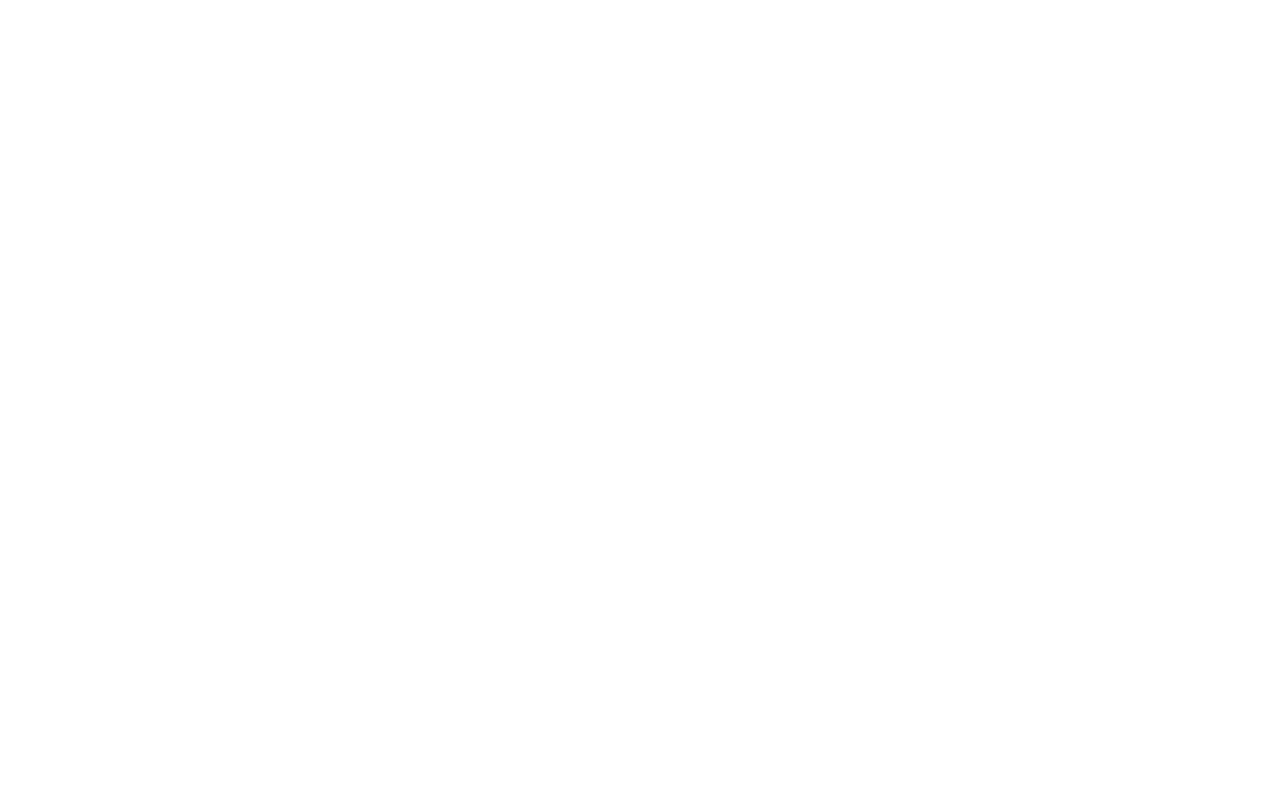
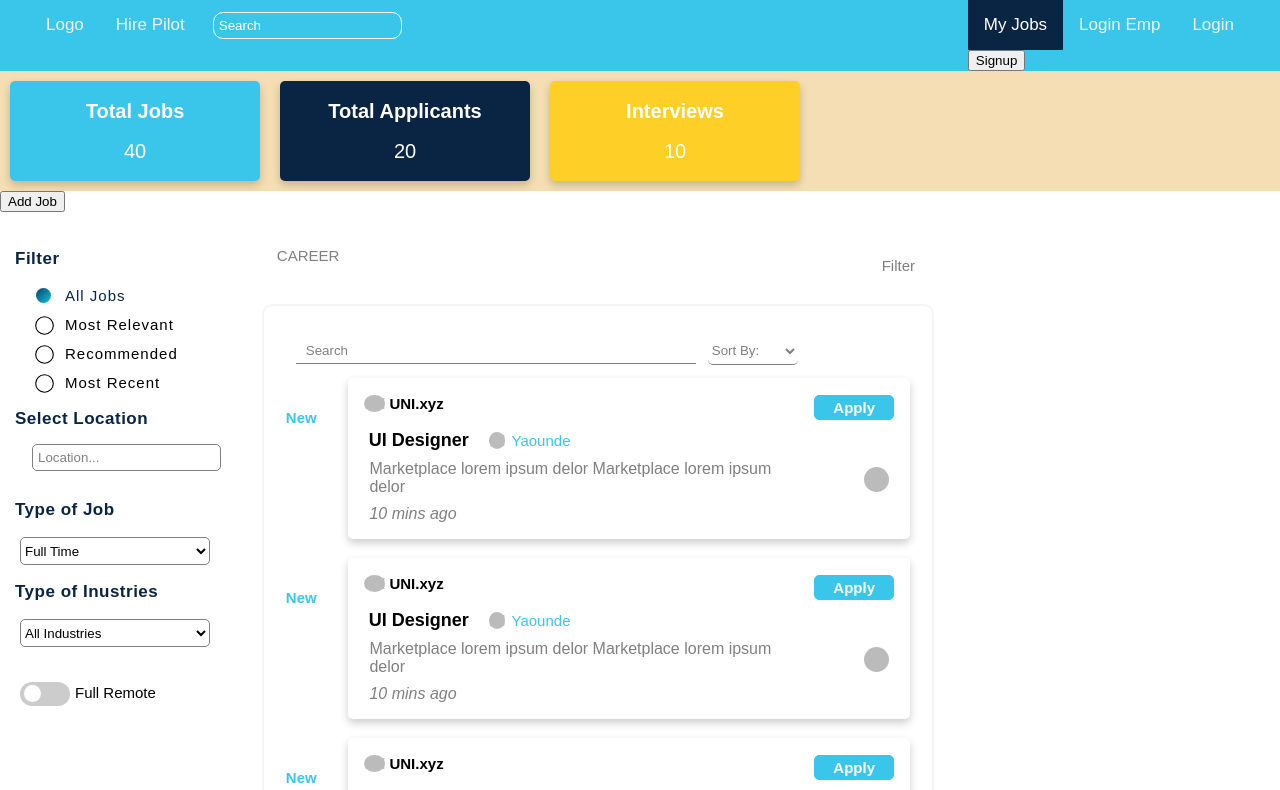
Before and after one commit to Lukong123/hire-pilot, a React (Create React App) app in the folder hire-pilot-frontend/: page /dashboardemployer in a window 1280 px wide. Before the commit this address had no page. Shown: the top 790 px of the page. Built offline with nearby package versions, Linux system fonts and the light colour scheme.

Commit message:
choose signup 90%

```diff
--- a/hire-pilot-frontend/src/App.js
+++ b/hire-pilot-frontend/src/App.js
@@ -20,17 +20,6 @@ function App() {
         <Jobs/>
 
         <Rightbar/>
-        <div>From here the Modal
-
-          <button onClick={e => {
-            this.showModal();
-          }}>Show Modal</button>
-
-
-        </div>
-
-
-
 
 </div>
       </body>
--- /dev/null
+++ b/hire-pilot-frontend/src/DashboardEmployer/DashboardEmployer.css
@@ -0,0 +1,59 @@
+* {
+    font-family: Arial, Helvetica, sans-serif;
+  }
+
+  /* Grid */
+
+  .grid-container {
+      display: grid;
+      /* grid-template-columns: 18% auto; */
+      /* background-color: #2196F3; */
+      padding: 10px;
+    }
+    .grid-item {
+      background-color: rgba(255, 255, 255, 0.8);
+      /* border: 1px solid rgba(0, 0, 0, 0.8); */
+      padding: 10px;
+      font-size: 18px;
+    }
+
+  /* Sidebar */
+
+  /* Flex Container */
+  .flex-container {
+    display: flex;
+    flex-wrap: nowrap;
+    background-color: wheat;
+  }
+
+  .flex-container > div {
+    width: 250px;
+    margin: 10px;
+    text-align: center;
+    line-height: 20px;
+    font-size: 20px;
+    color: white;
+
+  }
+
+
+
+    .flex-container .blue{
+      background-color: #3AC6EA;
+
+    }
+
+    .flex-container .blueblack{
+      background-color: #0A2543;
+
+    }
+
+    .flex-container .yellow{
+      background-color: #FECF26;
+    }
+
+    .card a{
+      text-decoration: none;
+      color: white;
+      font-weight: bold;
+    }
--- /dev/null
+++ b/hire-pilot-frontend/src/DashboardEmployer/DashboardEmployer.js
@@ -0,0 +1,56 @@
+import React, {useState} from 'react';
+import './DashboardEmployer.css';
+import Footer from '../Footer/Footer';
+import Sidebar from '../Sidebar/Sidebar';
+import Jobs from '../Jobs/Jobs';
+import { Button } from 'bootstrap';
+import AddJob from '../Modal/AddJob';
+
+
+function DashboardEmployer() {
+  const [openModal, setOpenModal] = useState(false);
+  return (
+    <React.Fragment>
+      <div className="App">
+        {/* <Header/> */}
+
+      <body>
+
+<div class="flex-container">
+  <div className='card blue'>
+    <p><a href='#totaljobs'>Total Jobs</a></p>
+    <p>40</p>
+  </div>
+  <div className='card blueblack '>
+  <p><a href='#totaljobs'>Total Applicants</a></p>
+    <p>20</p>
+  </div>
+  <div className='card yellow'>
+  <p><a href='#totaljobs'>Interviews</a></p>
+    <p>10</p></div>
+
+</div>
+<div className='addJob'>
+<div><button className="openModalBtn" onClick={() => {
+      setOpenModal(true);
+    }}> Add Job</button>
+    {openModal && <AddJob closeModal={setOpenModal}/>}
+    </div>
+</div>
+
+      <div class="grid-container">
+        <Sidebar/>
+        <Jobs/>
+
+
+</div>
+      </body>
+      <Footer/>
+
+    </div>
+    </React.Fragment>
+
+  );
+}
+
+export default DashboardEmployer;
--- a/hire-pilot-frontend/src/Header/Header.js
+++ b/hire-pilot-frontend/src/Header/Header.js
@@ -13,7 +13,8 @@ function Header() {
   <a href="#news">Hire Pilot</a>
   <input className='search' type='search' placeholder='Search'/>
   <div class="topnav-right">
-    <a class='active' href="/App">My Jobs</a>
+    <a class='active' href="/">My Jobs</a>
+    <a href="/dashboardemployer">Login Emp</a>
     <a href="/login">Login</a>
     <div><button className="openModalBtn" onClick={() => {
       setOpenModal(true);
--- /dev/null
+++ b/hire-pilot-frontend/src/Modal/AddJob.js
@@ -0,0 +1,42 @@
+import React from "react";
+
+
+function AddJob({closeModal}) {
+    return(
+        <div className="modalBackground">
+            <div className="modalContainer">
+                <button onClick={() => closeModal(false)}>X</button>
+                <div className="title">
+                    <h1>Hello there, Anne</h1>
+                    <h5>Add Job</h5>
+                </div>
+                <div className="body">
+
+
+  <input type="text" name="jobname" id="jobname" placeholder="Job Name"/> <br></br>
+  <select name='jobType' id='jobType'>
+    <option value={'Full Time'}>Full Time</option>
+    <option value={'Tech Startup'}>Part Time</option>
+
+  </select> <br></br>
+  <input type="text" name="location" id="location" placeholder="Location"/> <br></br>
+  <select name='position' id='jobposition'>
+    <option value={'Remote'}>Remote</option>
+    <option value={'On site'}>On site</option>
+
+  </select>
+  <button>Add Job</button>
+
+
+
+                </div>
+                <div className="footer">
+                    <button onClick={() => closeModal(false)}>Cancel</button>
+                </div>
+
+            </div>
+        </div>
+    )
+}
+
+export default AddJob;
--- /dev/null
+++ b/hire-pilot-frontend/src/Modal/SignupChoice.css
@@ -0,0 +1,108 @@
+.modalBackground{
+    position: absolute;
+
+    z-index: 1;/* Sit on top */
+    padding-top: 100px; /* Location of the box */
+    left: 0;
+    top: 0;
+    width: 100%; /* Full width */
+    height: 100%; /* Full height */
+    overflow: auto; /* Enable scroll if needed */
+    background-color: rgb(0,0,0); /* Fallback color */
+    background-color: rgba(0,0,0,0.4);
+
+
+}
+
+.modalContainer{
+    width: 55%;
+    height: 400px;
+    border-radius: 12px;
+    background-color: white;
+    box-shadow: rgba(0,0,0,0.35) 0px 5px 15px;
+    display: flex;
+    flex-direction: column;
+    margin-left: 25%;
+    /* padding: 25px; */
+}
+
+.modalContainer .title{
+    display: inline-block;
+    text-align: center;
+    /* margin-top: 5px; */
+}
+
+.titleClosedBtn{
+    display: flex;
+    justify-content: flex-end;
+
+}
+
+.titleClosedBtn button{
+    background-color: transparent;
+    border: none;
+    font-size: 20px;
+    cursor: pointer;
+}
+
+.modalContainer .body-button{
+    flex: 50%;
+    /* display: flex; */
+    justify-content: center;
+    align-items: center;
+    font-size: 1.7rem;
+    text-align: center;
+
+
+}
+
+.modalContainer .footer{
+    flex: 20%;
+    display: flex;
+    justify-content: center;
+    align-items: center;
+}
+
+.modalContainer .footer button{
+    width: 150px;
+    height: 45px;
+    margin: 10px;
+    border: none;
+    background-color: #0A2543;
+    color: white;
+    border-radius: 8px;
+    font-size: 20px;
+    cursor: pointer;
+}
+
+.body-button button{
+    width: 300px;
+    margin: 10px;
+    border-radius: 5px;
+    text-align: center;
+}
+
+.body-button button:hover{
+    background-color: #0A2543;
+    border: 1px solid #0A2543;
+    color: white;
+}
+
+.body-button button a:hover{
+    color: white;
+    background-color: #0A2543;
+    cursor: pointer;
+}
+
+.body-button .btnSeeker{
+    background-color: #3AC6EA;
+    border: 1px solid #3AC6EA;
+
+}
+
+.body-button .btnEmployer{
+    background-color: #FECF26;
+    border: 1px solid #FECF26;
+
+
+}
--- a/hire-pilot-frontend/src/Modal/SignupChoice.js
+++ b/hire-pilot-frontend/src/Modal/SignupChoice.js
@@ -1,17 +1,23 @@
 import React from "react";
+import './SignupChoice.css';
 
 
 function SignupChoice({closeModal}) {
     return(
         <div className="modalBackground">
             <div className="modalContainer">
+                <div className="titleClosedBtn">
                 <button onClick={() => closeModal(false)}>X</button>
+                </div>
                 <div className="title">
-                    <h1>Welcome to Hire Pilot</h1>
+                    <h2>Welcome to Hire Pilot</h2>
+                    <p>Create Your Account</p>
                 </div>
-                <div className="body">
-                    <button><a>SignUp as Jobseeker</a></button>
-                    <button><a>SignUp as Employee</a></button>
+                <div className="body-button">
+                    <button className="btnSeeker"><a>SignUp as Jobseeker</a></button> <br></br>
+
+                    <button className="btnEmployer"><a>SignUp as Employer</a></button>
+
 
                 </div>
                 <div className="footer">
--- a/hire-pilot-frontend/src/index.js
+++ b/hire-pilot-frontend/src/index.js
@@ -6,6 +6,7 @@ import { BrowserRouter, Routes, Route } from 'react-router-dom';
 import './index.css';
 import App from './App';
 import Login from './Login/Login';
+import DashboardEmployer from './DashboardEmployer/DashboardEmployer';
 // import reportWebVitals from './reportWebVitals';
 import Layout from './Layout/layout';
 
@@ -28,6 +29,7 @@ export default function Appp() {
       <Route path='/' element={<Layout />}>
         <Route index element={<App />} />
         <Route path='login' element={<Login />} />
+        <Route path='dashboardemployer' element={<DashboardEmployer />} />
       </Route>
     </Routes>
     </BrowserRouter>
```
Also changed, not shown: hire-pilot-frontend/src/TotalCard/TotalCard.css (added), hire-pilot-frontend/src/TotalCard/TotalCard.js (added), hire-pilot-frontend/src/care.txt (added).
